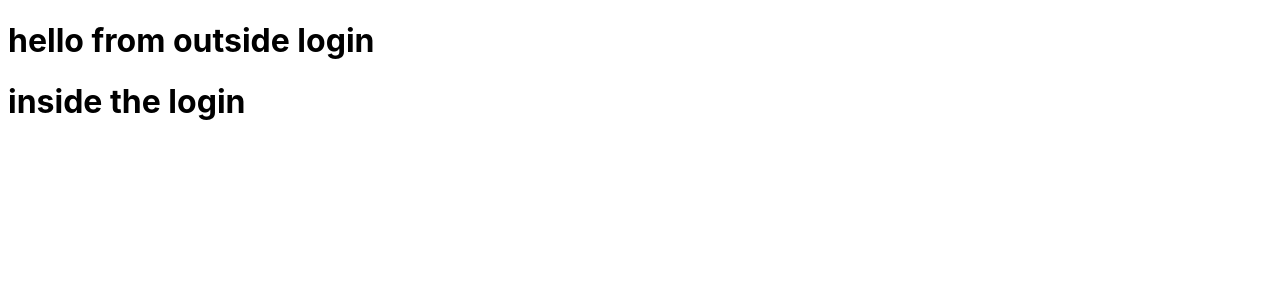
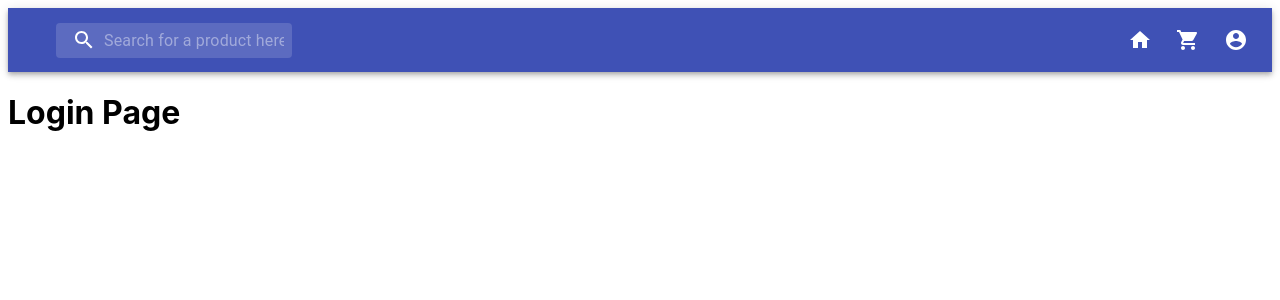
Before and after one commit to Danceratops/ispterm-client, a React (Create React App) app: page /login in a window 1280 px wide. Shown: the top 300 px of the page. Built offline with nearby package versions, Linux system fonts and the light colour scheme.

Commit message:
add blank pages and routing

```diff
--- a/package.json
+++ b/package.json
@@ -3,11 +3,14 @@
   "version": "0.1.0",
   "private": true,
   "dependencies": {
+    "@material-ui/core": "^4.11.0",
+    "@material-ui/icons": "^4.9.1",
     "@testing-library/jest-dom": "^5.11.5",
     "@testing-library/react": "^11.1.2",
     "@testing-library/user-event": "^12.2.2",
     "react": "^17.0.1",
     "react-dom": "^17.0.1",
+    "react-router-dom": "^5.2.0",
     "react-scripts": "4.0.0",
     "sass": "^1.29.0",
     "web-vitals": "^0.2.4"
--- a/src/App.js
+++ b/src/App.js
@@ -1,13 +1,26 @@
-import Login from './components/login'
-import './styles/imports.scss'
+import { BrowserRouter as Router, Route, Switch} from 'react-router-dom';
+
+import home from './Pages/home';
+import login from './Pages/login';
+import signup from './Pages/signup';
+import cart from './Pages/cart';
+
+import Nav from './components/navbar';
+
+import './styles/imports.scss';
 
 function App() {
   return (
     <div className="App">
-      <h1>hello from outside login</h1>
-      <Login>
-        <h1>inside the login</h1>
-      </Login>
+      <Router>
+        <Nav />
+        <Switch>
+          <Route exact path='/' component={home}/>
+          <Route exact path='/login' component={login}/>
+          <Route exact path='/signup' component={signup}/>
+          <Route exact path='/cart' component={cart}/>
+        </Switch>
+      </Router>
     </div>
   );
 }
--- /dev/null
+++ b/src/Pages/cart.js
@@ -0,0 +1,11 @@
+import React from 'react';
+
+const cart = () => {
+    return (
+        <div class="home">
+            <h1>Cart Page</h1>
+        </div>
+    )
+}
+
+export default cart;
--- /dev/null
+++ b/src/Pages/home.js
@@ -0,0 +1,11 @@
+import React from 'react';
+
+const home = () => {
+    return (
+        <div class="home">
+            <h1>Home Page</h1>
+        </div>
+    )
+}
+
+export default home;
--- /dev/null
+++ b/src/Pages/login.js
@@ -0,0 +1,11 @@
+import React from 'react';
+
+const login = () => {
+    return (
+        <div class="home">
+            <h1>Login Page</h1>
+        </div>
+    )
+}
+
+export default login
--- /dev/null
+++ b/src/Pages/signup.js
@@ -0,0 +1,11 @@
+import React from 'react';
+
+const signup = () => {
+    return (
+        <div class="home">
+            <h1>Signup Page</h1>
+        </div>
+    )
+}
+
+export default signup
--- /dev/null
+++ b/src/components/navbar.js
@@ -0,0 +1,218 @@
+import React from 'react';
+import Link from 'react-router-dom/Link';
+
+import { fade, makeStyles } from '@material-ui/core/styles';
+
+import AppBar from '@material-ui/core/AppBar';
+import Toolbar from '@material-ui/core/Toolbar';
+import IconButton from '@material-ui/core/IconButton';
+import InputBase from '@material-ui/core/InputBase';
+import Badge from '@material-ui/core/Badge';
+import MenuItem from '@material-ui/core/MenuItem';
+import Menu from '@material-ui/core/Menu';
+
+import ShoppingCartIcon from '@material-ui/icons/ShoppingCart';
+import SearchIcon from '@material-ui/icons/Search';
+import AccountCircle from '@material-ui/icons/AccountCircle';
+import HomeIcon from '@material-ui/icons/Home';
+import MoreIcon from '@material-ui/icons/MoreVert';
+
+const useStyles = makeStyles((theme) => ({
+    grow: {
+      flexGrow: 1,
+    },
+    menuButton: {
+      marginRight: theme.spacing(2),
+    },
+    title: {
+      display: 'none',
+      [theme.breakpoints.up('sm')]: {
+        display: 'block',
+      },
+    },
+    search: {
+      position: 'relative',
+      borderRadius: theme.shape.borderRadius,
+      backgroundColor: fade(theme.palette.common.white, 0.15),
+      '&:hover': {
+        backgroundColor: fade(theme.palette.common.white, 0.25),
+      },
+      marginRight: theme.spacing(2),
+      marginLeft: 0,
+      width: '100%',
+      [theme.breakpoints.up('sm')]: {
+        marginLeft: theme.spacing(3),
+        width: 'auto',
+      },
+    },
+    searchIcon: {
+      padding: theme.spacing(0, 2),
+      height: '100%',
+      position: 'absolute',
+      pointerEvents: 'none',
+      display: 'flex',
+      alignItems: 'center',
+      justifyContent: 'center',
+    },
+    inputRoot: {
+      color: 'inherit',
+    },
+    inputInput: {
+      padding: theme.spacing(1, 1, 1, 0),
+      // vertical padding + font size from searchIcon
+      paddingLeft: `calc(1em + ${theme.spacing(4)}px)`,
+      transition: theme.transitions.create('width'),
+      width: '100%',
+      [theme.breakpoints.up('md')]: {
+        width: '20ch',
+      },
+    },
+    sectionDesktop: {
+      display: 'none',
+      [theme.breakpoints.up('md')]: {
+        display: 'flex',
+      },
+    },
+    sectionMobile: {
+      display: 'flex',
+      [theme.breakpoints.up('md')]: {
+        display: 'none',
+      },
+    },
+  }));
+
+export default function Nav() {
+    const classes = useStyles();
+  const [anchorEl, setAnchorEl] = React.useState(null);
+  const [mobileMoreAnchorEl, setMobileMoreAnchorEl] = React.useState(null);
+
+  const isMenuOpen = Boolean(anchorEl);
+  const isMobileMenuOpen = Boolean(mobileMoreAnchorEl);
+
+  const handleProfileMenuOpen = (event) => {
+    setAnchorEl(event.currentTarget);
+  };
+
+  const handleMobileMenuClose = () => {
+    setMobileMoreAnchorEl(null);
+  };
+
+  const handleMenuClose = () => {
+    setAnchorEl(null);
+    handleMobileMenuClose();
+  };
+
+  const handleMobileMenuOpen = (event) => {
+    setMobileMoreAnchorEl(event.currentTarget);
+  };
+
+  const menuId = 'primary-search-account-menu';
+  const renderMenu = (
+    <Menu
+      anchorEl={anchorEl}
+      anchorOrigin={{ vertical: 'top', horizontal: 'right' }}
+      id={menuId}
+      keepMounted
+      transformOrigin={{ vertical: 'top', horizontal: 'right' }}
+      open={isMenuOpen}
+      onClose={handleMenuClose}
+    >
+      <MenuItem onClick={handleMenuClose} component={Link} to="/login">Login</MenuItem>
+    </Menu>
+  );
+
+  const mobileMenuId = 'primary-search-account-menu-mobile';
+  const renderMobileMenu = (
+    <Menu
+      anchorEl={mobileMoreAnchorEl}
+      anchorOrigin={{ vertical: 'top', horizontal: 'right' }}
+      id={mobileMenuId}
+      keepMounted
+      transformOrigin={{ vertical: 'top', horizontal: 'right' }}
+      open={isMobileMenuOpen}
+      onClose={handleMobileMenuClose}
+    >
+      <MenuItem component={Link} to="/">
+        <IconButton aria-label="Go to home page" color="inherit" >
+            <HomeIcon />
+        </IconButton>
+        <p>Home Page</p>
+      </MenuItem>
+      <MenuItem component={Link} to="/cart">
+        <IconButton aria-label="Go to shopping cart" color="inherit">
+          <Badge color="secondary">
+            <ShoppingCartIcon />
+          </Badge>
+        </IconButton>
+        <p>Shopping Cart</p>
+      </MenuItem>
+      <MenuItem onClick={handleProfileMenuOpen}>
+        <IconButton
+          aria-label="account of current user"
+          aria-controls="primary-search-account-menu"
+          aria-haspopup="true"
+          color="inherit"
+        >
+          <AccountCircle />
+        </IconButton>
+        <p>Profile</p>
+      </MenuItem>
+    </Menu>
+  );
+
+  return (
+    <div className={classes.grow}>
+      <AppBar position="static">
+        <Toolbar>
+          <div className={classes.search}>
+            <div className={classes.searchIcon}>
+              <SearchIcon />
+            </div>
+            <InputBase
+              placeholder="Search for a product here..."
+              classes={{
+                root: classes.inputRoot,
+                input: classes.inputInput,
+              }}
+              inputProps={{ 'aria-label': 'search' }}
+            />
+          </div>
+          <div className={classes.grow} />
+          <div className={classes.sectionDesktop}>
+            <IconButton aria-label="Go to home page" color="inherit" component={Link} to="/">
+                <HomeIcon />
+            </IconButton>
+            <IconButton aria-label="Go to shopping cart" color="inherit" component={Link} to="/cart">
+              <Badge color="secondary">
+                <ShoppingCartIcon />
+              </Badge>
+            </IconButton>
+            <IconButton
+              edge="end"
+              aria-label="account of current user"
+              aria-controls={menuId}
+              aria-haspopup="true"
+              onClick={handleProfileMenuOpen}
+              color="inherit"
+            >
+              <AccountCircle />
+            </IconButton>
+          </div>
+          <div className={classes.sectionMobile}>
+            <IconButton
+              aria-label="show more"
+              aria-controls={mobileMenuId}
+              aria-haspopup="true"
+              onClick={handleMobileMenuOpen}
+              color="inherit"
+            >
+              <MoreIcon />
+            </IconButton>
+          </div>
+        </Toolbar>
+      </AppBar>
+      {renderMobileMenu}
+      {renderMenu}
+    </div>
+  );
+}
```
Also changed, not shown: 1 other file (tests, documents, lock files or other folders).
